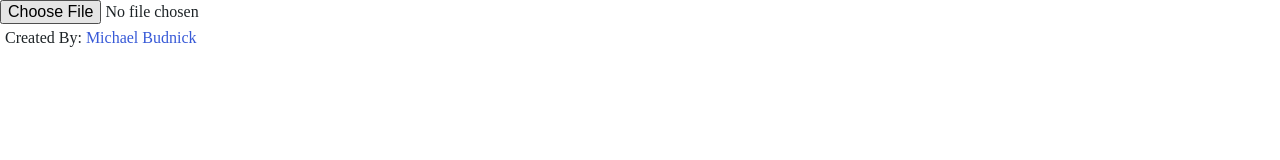
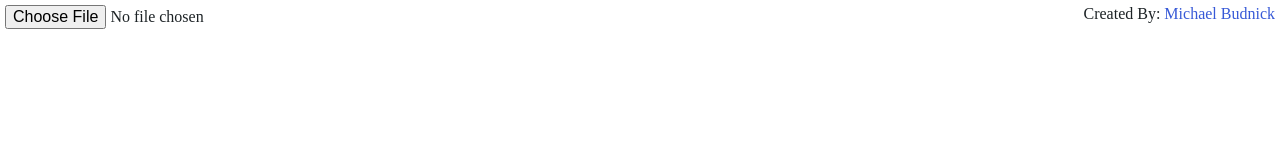
Before and after one commit to Coroecram/csv_table_frontend, a plain HTML site: page index.html in a window 1280 px wide. Drawn offline with Linux system fonts and the light colour scheme.

Commit message:
Format header

```diff
--- a/css/style.css
+++ b/css/style.css
@@ -39,6 +39,9 @@
    -webkit-appearance: none;
 }
 
+#upload {
+  margin: 5px;
+}
 
 .filter-row {
   size: 20px;
@@ -74,8 +77,8 @@
 
 #created-by {
   display: block;
+  float: right;
   margin: 5px;
-  width: 100%;
 }
 
 #created-by > a {
--- a/index.html
+++ b/index.html
@@ -29,11 +29,11 @@
   <link rel="stylesheet" href="https://use.fontawesome.com/releases/v5.2.0/css/all.css" integrity="sha384-hWVjflwFxL6sNzntih27bfxkr27PmbbK/iSvJ+a4+0owXq79v+lsFkW54bOGbiDQ" crossorigin="anonymous">
 
   <input id="upload" type="file" accept=".csv" />
+  <span id="created-by">Created By: <a href="http://www.mikebudnick.com" target="_blank">Michael Budnick</a></span>
   <div id="csv-table"></div>
   <ul id="filters">Filters
   </ul>
   <p id="add-filter" class="fa fa-plus"></p>
-  <span id="created-by">Created By: <a href="http://www.mikebudnick.com" target="_blank">Michael Budnick</a></span>
 
   <script>
     $("#upload").on("change", CSVTable.Table.upload);
```
